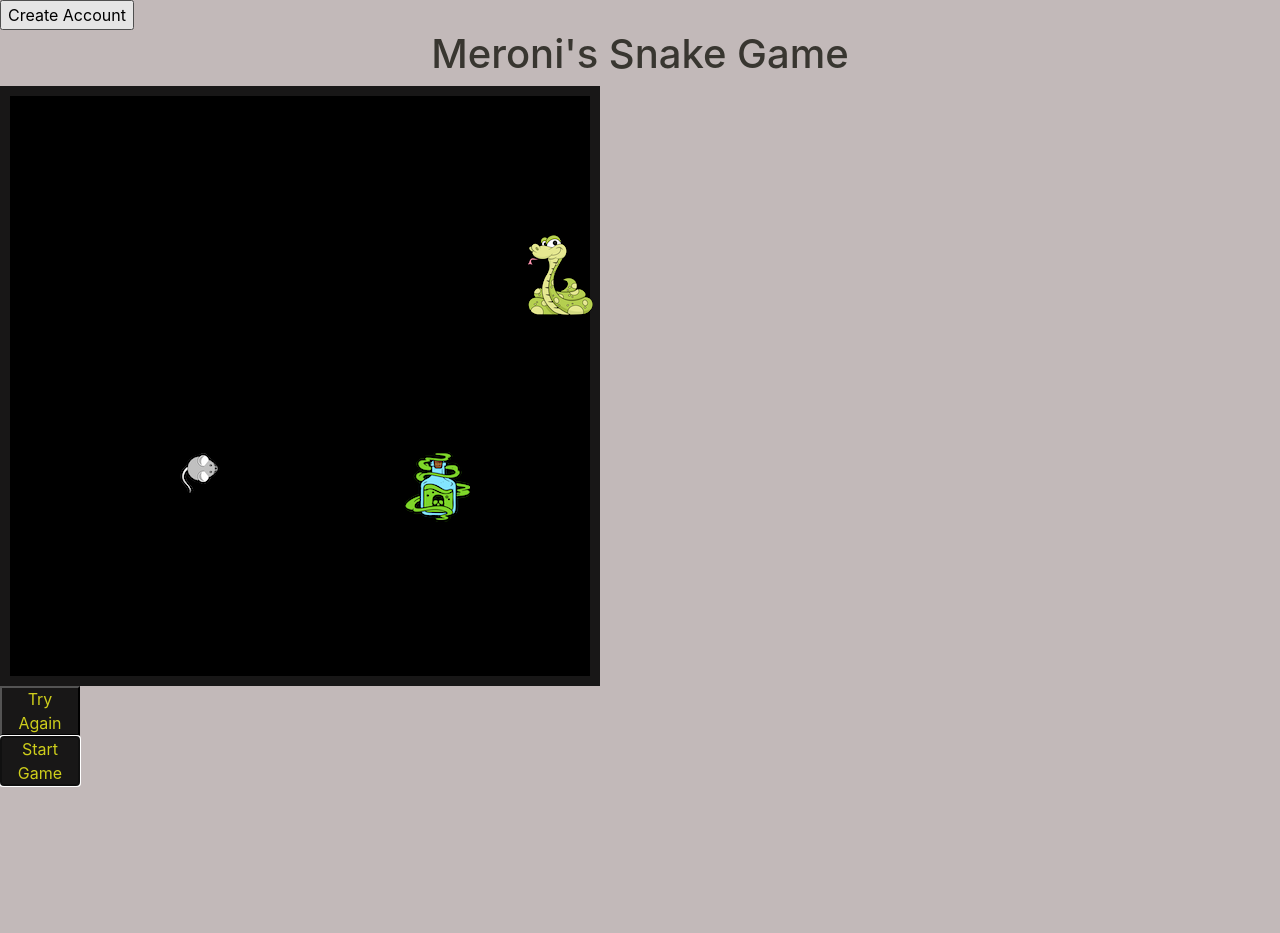
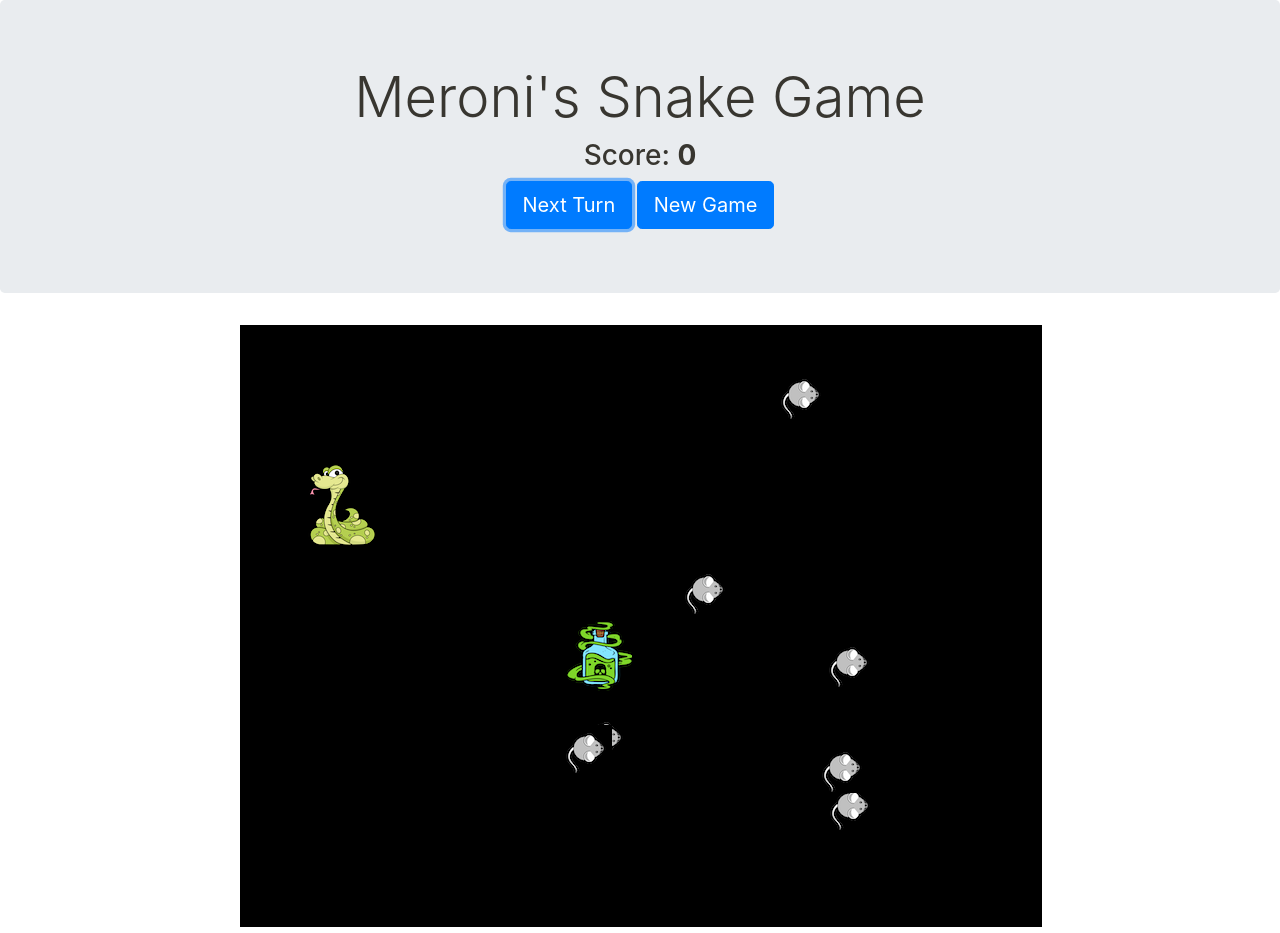
Before and after one commit to radawson/MileStoneProject-1, a plain HTML site: page index.html in a window 1280 px wide. Both pictures are taken after a click on the button "Start Game". Before the commit the page ends 800 px from the top, so only its background shows below. Drawn offline with nearby package versions, Linux system fonts and the light colour scheme.

Commit message:
added random number of mice

```diff
--- a/index.html
+++ b/index.html
@@ -15,29 +15,23 @@
 </head>
 
 <body>
-
-    <form method="GET" action="results.html">
-        <input type="submit" id="createaccount-button" value="Create Account">
-    </form>
-    <h1>Meroni's Snake Game</h1>
-
-
-    <div class="scoreBoard"></div>
-    <div class="grid"></div>
-    <div class="submit-button"></div>
-    <div class="snake"></div>
-    <div class="mouse"></div>
-
-
-    <div class="flash">
-        <button class="restartGame" id="restartGame" onclick="gameLoop()">Try Again</button>
+    <div class="jumbotron">
+        <h1 class="display-4">Meroni's Snake Game</h1>
+        <h3 class="display-8">Score: <b id="score"></b></h3>
+        <div class="button-bar">
+            <button type="button" class="btn btn-primary btn-lg" id="button1" onclick="mainLoop()">Try Again</button>
+            <button type="button" class="btn btn-primary btn-lg" id="button2" onclick="location.reload()">
+                New Game
+            </button>
+        </div>
 
     </div>
-
-    <div class="flash">
-        <button class="restartGame" id="newGame">Start Game</button>
+    <div class="container-canvas">
+        <canvas id="snake-snack" width="800" height="600">Snakes snack here</canvas>
     </div>
-
+    <div>
+        <p id="message">The snake ate <b id="mouseName"></b>!</p>
+    </div>
     <script src="https://code.jquery.com/jquery-3.2.1.slim.min.js"
         integrity="sha384-KJ3o2DKtIkvYIK3UENzmM7KCkRr/rE9/Qpg6aAZGJwFDMVNA/GpGFF93hXpG5KkN"
         crossorigin="anonymous"></script>
--- a/snake.js
+++ b/snake.js
@@ -2,11 +2,12 @@
 
 //Classes
 class Mouse {
-    constructor(name, positionX, positionY, url,) {
+    constructor(name, positionX, positionY, url) {
         this.name = name;
         this.positionX = positionX;
         this.positionY = positionY;
-        this.url = url;
+        this.icon = new Image();
+        this.icon.src = url;
         this.width = 50;
         this.height = 50;
     }
@@ -27,9 +28,10 @@ class Poison {
         this.name = name;
         this.positionX = positionX;
         this.positionY = positionY;
-        this.url = url;
-        this.width = 65;
-        this.height = 70;
+        this.icon = new Image();
+        this.icon.src = url;
+        this.width = 60;
+        this.height = 75;
     }
     sayHi() {
         alert(this.name);
@@ -48,7 +50,8 @@ class Snake {
         this.name = name;
         this.positionX = positionX;
         this.positionY = positionY;
-        this.url = url;
+        this.icon = new Image();
+        this.icon.src = url;
         this.audio = audio;
         this.width = 67;
         this.height = 80;
@@ -67,14 +70,22 @@ class Snake {
 
 // Variables
 const requiredWins = 3
+const names = ["Queso", "Fresco", "Pablo", "Speedy","Sleepy","Dopey","Grumpy","Sneezy","Bashful","Happy","Doc"]
 
-let scoreBoard = document.querySelector(".scoreBoard")
-let grid = document.querySelector(".grid");
-let flash = document.querySelector("flash");
-let restartGame = document.getElementById("restartGame");
-let newGame = document.getElementById("newGame");
+// Canvas elements
+const canvas = document.getElementById("snake-snack");
+const ctx = canvas.getContext("2d");
+
+// Gameplay
+const gridheight = 600;
+const gridwidth = 600;
+const maxTurns = 25;
+var turnCount = 0;
 
 // creatures
+const mice = [];
+// Minimum number of mice to generate
+const mouseCount = Math.floor(Math.random() * 10 + 2);
 var mouse;
 var mouseTwo;
 var poison;
@@ -93,7 +104,8 @@ let mouseIndex = 0;
 
 //window onload
 window.addEventListener("load", () => {
-    setUpPage();
+    setUpPage(() => renderObjects());
+
 });
 
 // Usage:
@@ -103,7 +115,6 @@ function between(x, y) {
         Math.random() * (y - x) + x
     )
 }
-
 
 function collisionDetection(entity1, entity2) {
     if (
@@ -118,60 +129,77 @@ function collisionDetection(entity1, entity2) {
     }
 }
 
-//bottom value + width of snake
-//attatch image to snake 4 w/ constructor
-
-function newImage(url, left, bottom) {
-    let object = document.createElement('img')
-    object.src = url
-    object.style.position = 'absolute'
-    object.style.left = left + 'px'
-    object.style.bottom = bottom + 'px'
-    document.body.append(object)
-    return object
+function renderObjects() {
+    ctx.globalCompositeOperation = "destination-over";
+    ctx.clearRect(0, 0, canvas.width, canvas.height); // clear canvas
+    ctx.drawImage(poison.icon, poison.positionX, poison.positionY);
+    ctx.drawImage(snake.icon, snake.positionX, snake.positionY);
+    mice.forEach(mouse => {
+        ctx.drawImage(mouse.icon, mouse.positionX, mouse.positionY);
+    });
 }
 
 function setUpPage() {
-    mouse = new Mouse("Queso", between(100, 550), between(0, 550), "dist/mouse-gray-rightSMALL.png");
-    mouseTwo = new Mouse("Fresco", between(100, 550), between(0, 550), "dist/mouse-gray-rightSMALL.png");
-    poison = new Poison("GameOver", between(100, 550), between(0, 550), "dist/snakepoison.png");
-    snake = new Snake("SuperLarky", between(100, 550), between(0, 550), "dist/snakegame.png");
-    mainLoop();
+    document.getElementById('button1').innerHTML = 'Start Game';
+    document.getElementById('score').innerHTML = score;
+    for (let i = 0; i < mouseCount; i++) {
+        mice.push(new Mouse(names[i], between(50, 550), between(50, 550), "dist/mouse-gray-rightSMALL.png"));
+    }
+    poison = new Poison("GameOver", between(50, 550), between(50, 550), "dist/snakepoison.png");
+    snake = new Snake("SuperLarky", between(50, 550), between(50, 550), "dist/snakegame.png");
 }
 
-function endGame() {
-    alert("Exceeded 20 turns");
-    location.reload();
+function endGame(message) {
+    alert(message);
+    document.getElementById('button1').style.display = 'none';
 }
 
-function sleep(ms) {
-    return new Promise(resolve => setTimeout(resolve, ms));
+function getInput() {
+    document.querySelector('#button1').innerHTML = 'Next Turn';
+    document.querySelector('#message').style.display = 'none';
+    mice.forEach(mouse => {
+        mouse.updateCoords(between(50, 750), between(0, 550));
+    });
+    poison.updateCoords(between(50, 750), between(0, 550));
+    snake.updateCoords(between(50, 750), between(0, 550));
 }
 
-function mainLoop() {
-    var count = 0;
+function updateObjects() {
+    for (let i = 0; i < mice.length; i++) {
+        let mouse = mice[i];
+        if (collisionDetection(mouse, snake)) {
+            score += 1;
+            mice.splice(i, 1);
+            document.querySelector('#message').style.display = 'block';
+            document.querySelector('#mouseName').innerHTML = mouse.name;
+        }
+        // if mouse hits poison, the mouse is rmeoved
+        if (collisionDetection(mouse, poison)) {
+            mice.splice(i, 1);
+        }
+        if (mice.length == 0) {
+            endGame("All mice are dead!");
+        }
+    }
+
+    if (collisionDetection(snake, poison)) {
+        endGame("AArgh! Killed by poison")
+    }
+}
+
+async function mainLoop() {
+
     // input
+    getInput();
+
+    //render
+    renderObjects();
 
     //update
-    mouse.updateCoords(between(100, 550), between(0, 550));
-    mouseTwo.updateCoords(between(100, 550), between(0, 550));
-    poison.updateCoords(between(100, 550), between(0, 550));
-    snake.updateCoords(between(100, 550), between(0, 550));
-
-    //render
-    newImage(mouse.url, mouse.positionX, mouse.positionY);
-    newImage(snake.url, snake.positionX, snake.positionY);
-    newImage(poison.url, poison.positionX, poison.positionY);
-    if (collisionDetection(mouse, snake)) {
-        score += 1;
-    } else if (collisionDetection(snake, poison)) {
-        alert("AArgh! You died");
-        return;
-    } else {
-        count++;
+    updateObjects();
+    turnCount++;
+    if (turnCount == maxTurns) {
+        endGame("You have run out of turns.");
     }
-    if (count > 20) {
-        endGame();
-    }
-    console.log(score);
+    document.getElementById('score').innerHTML = score;
 }
--- a/styles.css
+++ b/styles.css
@@ -1,57 +1,25 @@
-
-body {
-    background-color: rgb(194, 185, 185);
-}
-/*fieldset {
-    text-align: center;
-    border-radius: 10em;
-    border-color: rgb(103, 98, 98);
-    display: inline-block;
+canvas {
+    border: 1px solid black;
+    background-color: black;
 }
 
-#createaccount-button , #submit-button {
-    border-radius: 1.5em;
-    background-color: rgb(227,222,209);
-
-
-}
-
-#firstname, #lastname, #username, #password {
-    border-radius: 1em;
-    border-width: 0.1em;
-    text-align: center;
-}*/
-
-h1 {
+h1,
+h3 {
     color: rgb(56, 54, 48);
     text-align: center;
 }
 
-/* .container {
-    background-color: rgb(149, 194, 149);
-    height: 100vh;
-    width: 100vw;
-    max-width: 100%;
-} */
-
-.grid {
-    width: 600px;
-    height: 600px;
-    border:10px solid rgb(24, 23, 23);
-    background-color: black;
-    display: flex;
-    flex-wrap: wrap;
-    /*margin-left: 45em; */
-
+p{
+    text-align: center;
 }
 
-.restartGame {
-    background-color: rgb(24, 23, 23);
-    color: rgb(206, 206, 27);
-    display: flex;
-    width: 80px;
-    height: 50px;
-    align-items: center;
-    justify-content: center;
+.button-bar {
+    text-align: center;
+}
 
+.container-canvas {
+    /* Make the canvas div responsive */
+    margin-right: auto;
+    margin-left: auto;
+    width: 800px;
 }
```
